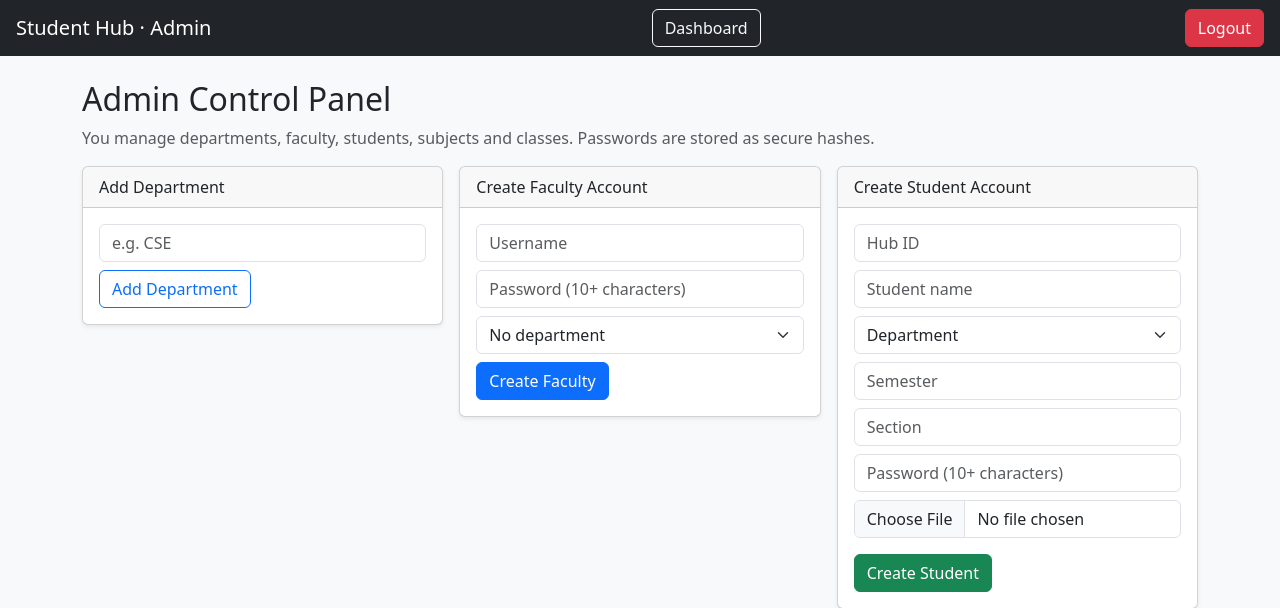
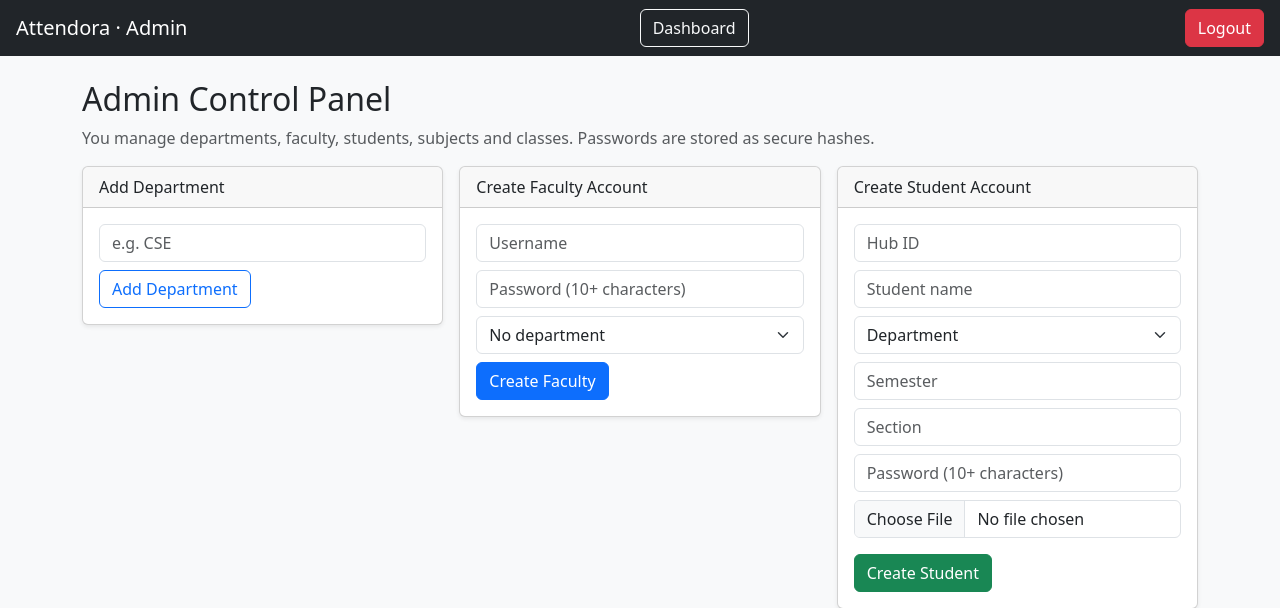
Before and after one commit to Bunny-Kadari/Student-Hub-Attendance-System, a Python web app: template templates/admin.html in a window 1280 px wide. Shown: the top 608 px of the page. Run offline with Jinja, Linux system fonts and the light colour scheme; the template is opened without the code that fills it, so the values that code supplies are empty.

Commit message:
Rebrand interface as Attendora

```diff
--- a/templates/admin.html
+++ b/templates/admin.html
@@ -1,8 +1,8 @@
 <!doctype html>
 <html lang="en">
-<head><meta charset="utf-8"><meta name="viewport" content="width=device-width,initial-scale=1"><title>Admin Control Panel</title><link href="https://cdn.jsdelivr.net/npm/bootstrap@5.3.3/dist/css/bootstrap.min.css" rel="stylesheet"></head>
+<head><meta charset="utf-8"><meta name="viewport" content="width=device-width,initial-scale=1"><title>Attendora | Admin Control Panel</title><link href="https://cdn.jsdelivr.net/npm/bootstrap@5.3.3/dist/css/bootstrap.min.css" rel="stylesheet"></head>
 <body class="bg-light">
-<nav class="navbar navbar-dark bg-dark px-3"><span class="navbar-brand">Student Hub · Admin</span><a class="btn btn-outline-light" href="/dashboard">Dashboard</a><a class="btn btn-danger" href="/logout">Logout</a></nav>
+<nav class="navbar navbar-dark bg-dark px-3"><span class="navbar-brand">Attendora · Admin</span><a class="btn btn-outline-light" href="/dashboard">Dashboard</a><a class="btn btn-danger" href="/logout">Logout</a></nav>
 <main class="container py-4">
 {% with messages=get_flashed_messages(with_categories=true) %}{% for category,message in messages %}<div class="alert alert-{{ category }}">{{ message }}</div>{% endfor %}{% endwith %}
 <h2>Admin Control Panel</h2><p class="text-muted">You manage departments, faculty, students, subjects and classes. Passwords are stored as secure hashes.</p>
```
